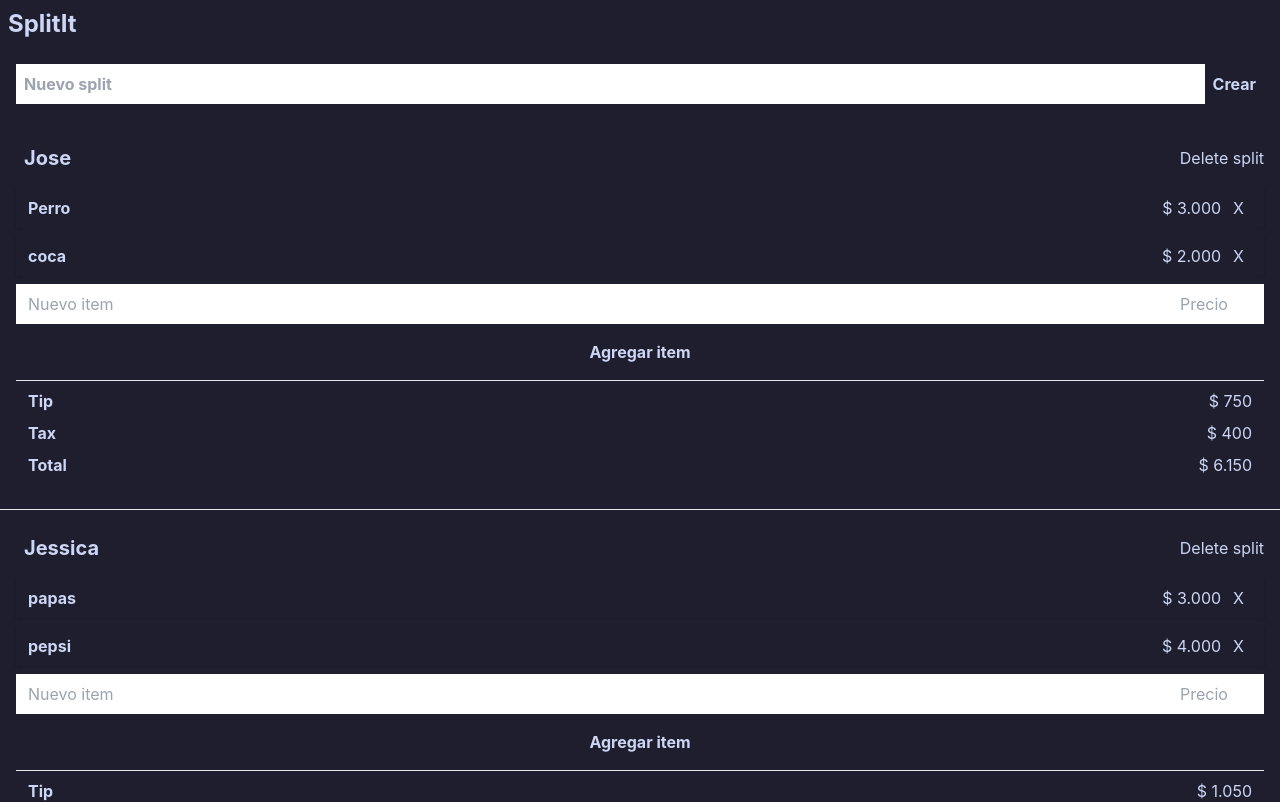
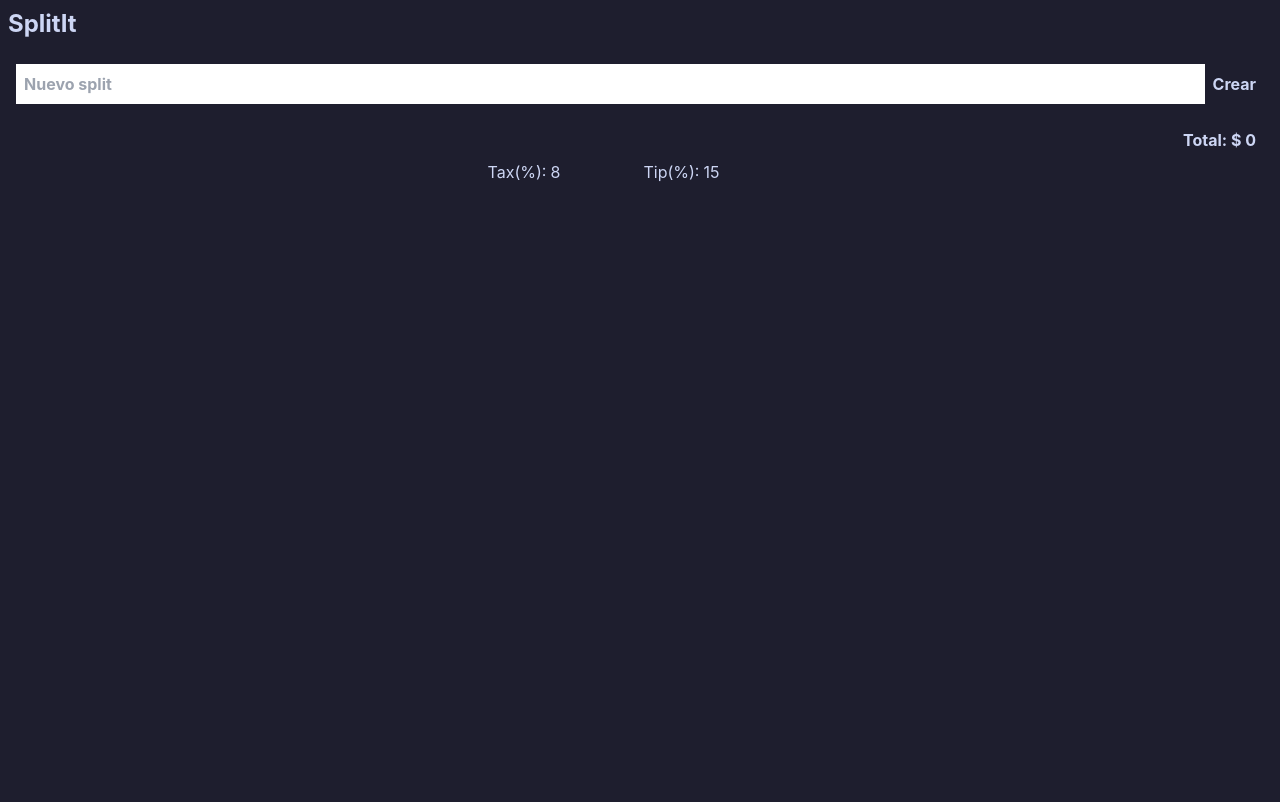
Before and after one commit to Jodarini/SplitIt, a Vue app: page / in a window 1280 px wide. Shown: the top 802 px of the page. Built offline with nearby package versions, Linux system fonts and the light colour scheme; what @catppuccin/tailwindcss would draw is missing.

Commit message:
chore: empty store

```diff
--- a/src/store.ts
+++ b/src/store.ts
@@ -12,56 +12,7 @@ interface Bill {
 }
 
 export const store = reactive({
-  bills: <Bill[]>[
-    {
-      id: crypto.randomUUID(),
-      name: "Jose",
-      items: [
-        {
-          id: crypto.randomUUID(),
-          name: "Perro",
-          price: 3000,
-        },
-        {
-          id: crypto.randomUUID(),
-          name: "coca",
-          price: 2000,
-        },
-      ],
-    },
-    {
-      id: crypto.randomUUID(),
-      name: "Jessica",
-      items: [
-        {
-          id: crypto.randomUUID(),
-          name: "papas",
-          price: 3000,
-        },
-        {
-          id: crypto.randomUUID(),
-          name: "pepsi",
-          price: 4000,
-        },
-      ],
-    },
-    {
-      id: crypto.randomUUID(),
-      name: "Alguien",
-      items: [
-        {
-          id: crypto.randomUUID(),
-          name: "pizza",
-          price: 1000,
-        },
-        {
-          id: crypto.randomUUID(),
-          name: "agua",
-          price: 2000,
-        },
-      ],
-    },
-  ],
+  bills: <Bill[]>[],
   tax: 8,
   tip: 15,
 });
```
